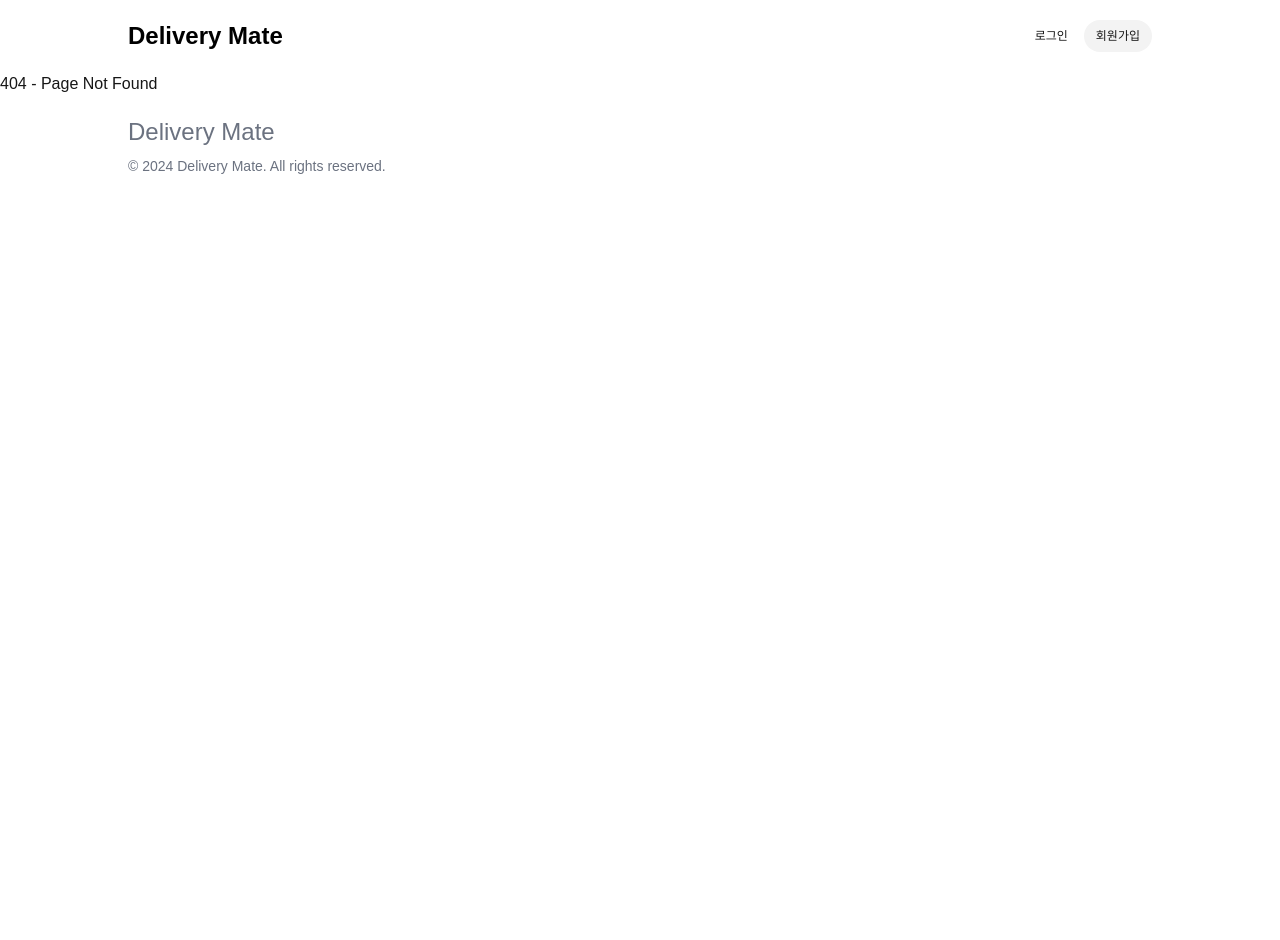
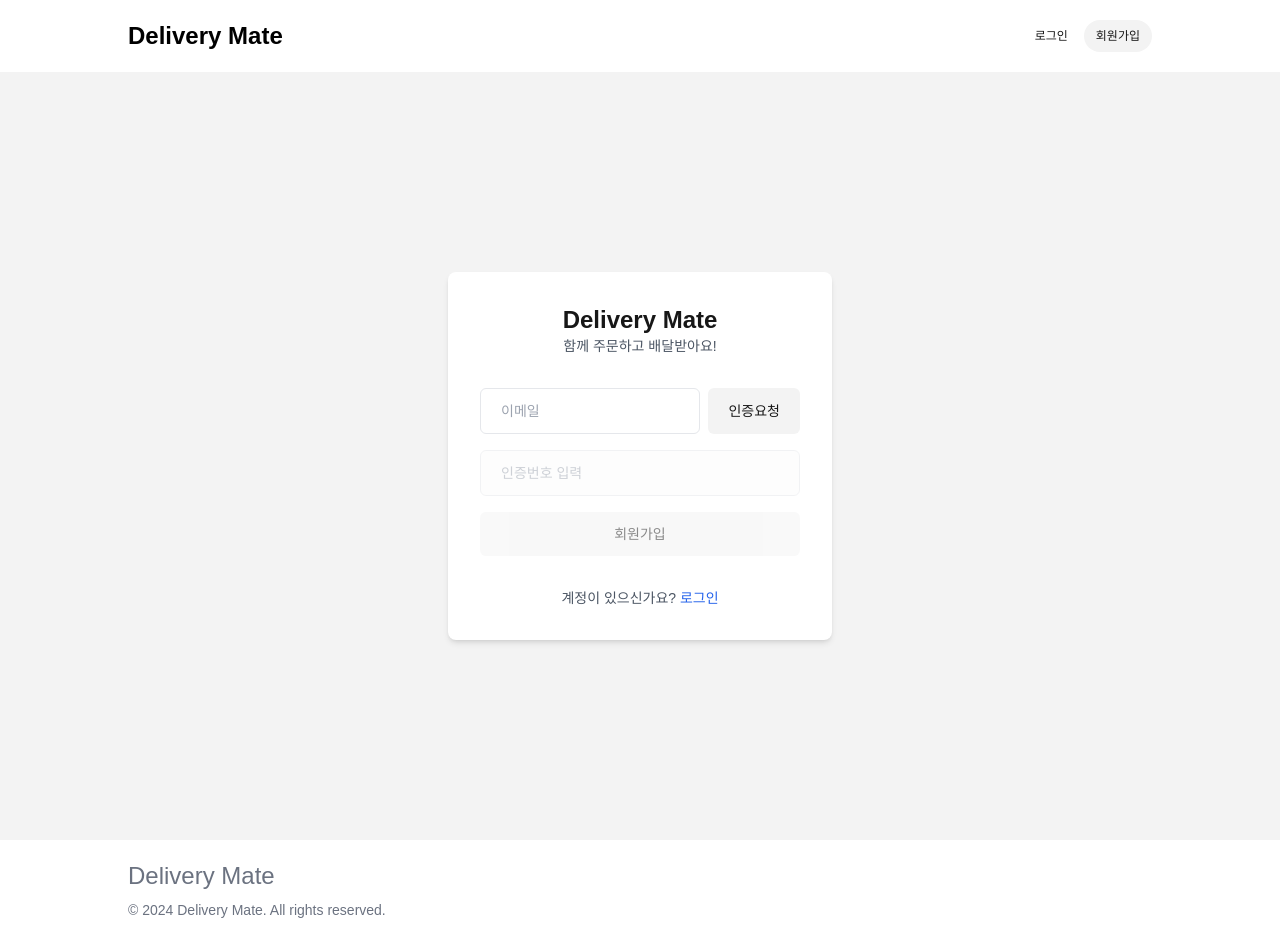
Before and after one commit to ECStudy/delivery-mate, a Next.js app: page /signup in a window 1280 px wide. Before the commit this address had no page. Before the commit the page ends 800 px from the top, so only its background shows below. Built offline with nearby package versions, Linux system fonts and the light colour scheme.

Commit message:
[ feat ] add signup page

```diff
--- a/src/app/(basic)/login/page.tsx
+++ b/src/app/(basic)/login/page.tsx
@@ -52,7 +52,7 @@ export default function LoginPage() {
         <div className="mt-8 text-center">
           <p className="text-sm text-gray-600">
             계정이 없으신가요?{' '}
-            <Link href="#" className="text-blue-600 hover:underline">
+            <Link href="/signup" className="text-blue-600 hover:underline">
               회원가입
             </Link>
           </p>
--- /dev/null
+++ b/src/app/(basic)/signup/components/timer.tsx
@@ -0,0 +1,33 @@
+'use client';
+
+import { memo, useEffect, useState } from 'react';
+import { formatTime } from '../utils';
+
+interface TimerProps {
+  sendAuthentication: boolean;
+}
+
+export const Timer = memo(function Timer({ sendAuthentication }: TimerProps) {
+  const [seconds, setSeconds] = useState(180);
+
+  useEffect(() => {
+    if (!sendAuthentication) {
+      setSeconds(180);
+      return;
+    }
+
+    const timer = setInterval(() => {
+      setSeconds((prevSeconds) => {
+        if (prevSeconds <= 1) {
+          clearInterval(timer);
+          return 0;
+        }
+        return prevSeconds - 1;
+      });
+    }, 1000);
+
+    return () => clearInterval(timer);
+  }, [sendAuthentication]);
+
+  return <>{formatTime(seconds)}</>;
+});
--- /dev/null
+++ b/src/app/(basic)/signup/page.tsx
@@ -0,0 +1,121 @@
+'use client';
+
+import { memo, useState } from 'react';
+import Link from 'next/link';
+import { Timer } from './components/timer';
+import { checkEmailFormat } from './utils';
+import { Button, Input } from '@/components';
+
+const SignUpPage = memo(function SignUpPage() {
+  const [email, setEmail] = useState('');
+  const [certificationNum, setCertificationNum] = useState('');
+  const [sendAuthentication, setSendAuthentication] = useState(false);
+
+  /** 인증요청 하기 */
+  const sendAuthenticationNum = () => {
+    // 1. 유효성 검사
+    if (!checkEmailFormat(email)) {
+      alert('이메일 형식을 확인해 주세요');
+      return;
+    }
+
+    // 2. 서버에 인증번호 요청
+
+    // 3. 인증번호 이메일로 보내지면
+    setSendAuthentication(true);
+  };
+
+  /** 이메일 다시 보내기 */
+  const handleReSendEmail = () => {
+    // 저장된 인증번호 삭제
+
+    setCertificationNum('');
+    setSendAuthentication(false);
+  };
+
+  /** 회원가입 하기 */
+  const handleSubmit = (e: React.MouseEvent<HTMLButtonElement>) => {
+    e.preventDefault();
+
+    // 1. 인증번호 동일한지 확인
+
+    // router.push('/list');
+  };
+
+  return (
+    <div className="min-h-screen w-full flex items-center justify-center bg-gray-100">
+      <div className="bg-white p-8 rounded-lg shadow-md w-96">
+        <div className="text-center mb-8">
+          <h1 className="text-2xl font-bold">Delivery Mate</h1>
+          <p className="text-sm text-gray-600">함께 주문하고 배달받아요!</p>
+        </div>
+
+        <div className="space-y-4">
+          <div className="flex gap-2">
+            <Input
+              type="email"
+              placeholder="이메일"
+              sizeLevel="full"
+              value={email}
+              onChange={(e) => setEmail(e.target.value)}
+              disabled={sendAuthentication}
+              required
+            />
+            <Button
+              bg_color="gray"
+              sizeLevel="fit"
+              type="button"
+              onClick={sendAuthenticationNum}
+              disabled={sendAuthentication}
+            >
+              {sendAuthentication ? (
+                <Timer sendAuthentication={sendAuthentication} />
+              ) : (
+                '인증요청'
+              )}
+            </Button>
+          </div>
+
+          <Input
+            placeholder="인증번호 입력"
+            sizeLevel="full"
+            value={certificationNum}
+            onChange={(e) => setCertificationNum(e.target.value)}
+            disabled={!sendAuthentication}
+            required
+          />
+
+          {sendAuthentication && (
+            <button
+              className="text-sm text-blue-600"
+              onClick={handleReSendEmail}
+            >
+              이메일 재전송하기
+            </button>
+          )}
+
+          <Button
+            bg_color="gray"
+            sizeLevel="full"
+            type="submit"
+            disabled={!sendAuthentication}
+            onClick={handleSubmit}
+          >
+            회원가입
+          </Button>
+        </div>
+
+        <div className="mt-8 text-center">
+          <p className="text-sm text-gray-600">
+            계정이 있으신가요?{' '}
+            <Link href="/login" className="text-blue-600 hover:underline">
+              로그인
+            </Link>
+          </p>
+        </div>
+      </div>
+    </div>
+  );
+});
+
+export default SignUpPage;
--- /dev/null
+++ b/src/app/(basic)/signup/utils.ts
@@ -0,0 +1,13 @@
+export const checkEmailFormat = (email: string) => {
+  const regex =
+    /^[0-9a-zA-Z]([-_.]?[0-9a-zA-Z])*@[0-9a-zA-Z]([-_.]?[0-9a-zA-Z])*\.[a-zA-Z]{2,3}$/i;
+
+  return regex.test(email);
+};
+
+export const formatTime = (seconds: number) => {
+  const minutes = Math.floor(seconds / 60);
+  const secs = seconds % 60;
+
+  return `${minutes}:${secs < 10 ? `0${secs}` : secs}`;
+};
--- a/src/components/button/button.tsx
+++ b/src/components/button/button.tsx
@@ -2,11 +2,13 @@ import { forwardRef } from 'react';
 import { cn } from '@/lib/utils';
 import { cva, type VariantProps } from 'class-variance-authority';
 
-export const buttonVariants = cva('text-center', {
+export const buttonVariants = cva(
+  'text-center disabled:cursor-not-allowed disabled:opacity-50',
+  {
     variants: {
       bg_color: {
         white: 'bg-white hover:bg-gray-100 active:bg-gray-200',
-      gray: 'bg-gray-100 hover:bg-gray-200 active:bg-gray-300',
+        gray: 'bg-gray-100 hover:bg-gray-200 active:bg-gray-300 disabled:hover:bg-gray-100 disabled:active:bg-gray-100',
         black: 'bg-black text-white',
         custom: '',
       },
@@ -19,6 +21,7 @@ export const buttonVariants = cva('text-center', {
         medium: 'text-sm px-5 py-3',
         large: 'text-base px-7 py-4',
         full: 'text-sm w-full py-3',
+        fit: 'text-sm min-w-fit px-5',
         icon: 'w-fit h-fit p-2',
       },
     },
@@ -27,7 +30,8 @@ export const buttonVariants = cva('text-center', {
       rounded: 'default',
       sizeLevel: 'medium',
     },
-});
+  },
+);
 
 export interface ButtonProps
   extends React.ButtonHTMLAttributes<HTMLButtonElement>,
--- /dev/null
+++ b/src/components/index.ts
@@ -0,0 +1,3 @@
+export * from './button';
+export * from './card';
+export * from './ui';
--- a/src/components/ui/header.tsx
+++ b/src/components/ui/header.tsx
@@ -43,7 +43,12 @@ const AuthButtons = function AuthButtons({ isLogin }: { isLogin: boolean }) {
           <LinkButton href="/login" rounded="full" sizeLevel="small">
             {LABELS.SIGNIN}
           </LinkButton>
-          <LinkButton href="/" bg_color="gray" rounded="full" sizeLevel="small">
+          <LinkButton
+            href="/signup"
+            bg_color="gray"
+            rounded="full"
+            sizeLevel="small"
+          >
             {LABELS.SIGNUP}
           </LinkButton>
         </>
--- /dev/null
+++ b/src/components/ui/index.ts
@@ -0,0 +1,2 @@
+export * from './checkbox';
+export * from './input';
```
Lines whose indentation alone changed are shown as unchanged.
